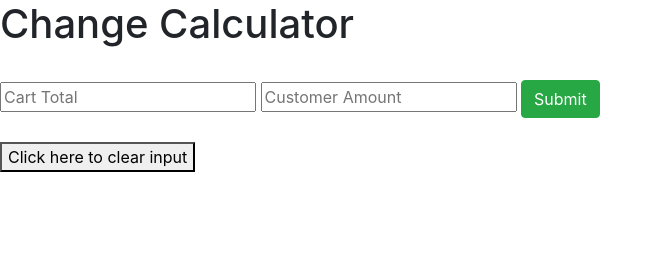
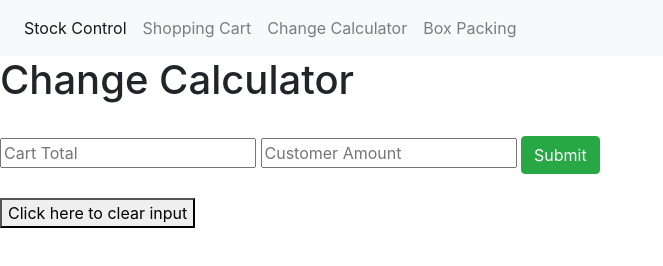
Before and after one commit to Darren-ODonnell/AgileProjectBizMod, a plain HTML site: page ChangeCalculator.html in a window 1280 px wide. Shown: the whole page, without its empty margins (0-663 px from the left). Drawn offline with nearby package versions, Linux system fonts and the light colour scheme.

Commit message:
Add the Navigation Menu and Home Screen

```diff
--- a/ChangeCalculator.html
+++ b/ChangeCalculator.html
@@ -17,6 +17,25 @@
 
 </head>
 <body>
+  <link rel="stylesheet" href="https://stackpath.bootstrapcdn.com/bootstrap/4.3.1/css/bootstrap.min.css" integrity="sha384-ggOyR0iXCbMQv3Xipma34MD+dH/1fQ784/j6cY/iJTQUOhcWr7x9JvoRxT2MZw1T" crossorigin="anonymous">
+<nav class="navbar navbar-expand-lg navbar-light bg-light">
+  <div class="collapse navbar-collapse" id="navbarSupportedContent">
+    <ul class="navbar-nav mr-auto">
+      <li class="nav-item active">
+        <a class="nav-link" href="stockControl.html">Stock Control <span class="sr-only">(current)</span></a>
+      </li>
+      <li class="nav-item">
+        <a class="nav-link" href="DropdownMenu.html">Shopping Cart</a>
+      </li>
+      <li class="nav-item">
+        <a class="nav-link" href="ChangeCalculator.html">Change Calculator</a>
+      </li>
+      <li class="nav-item">
+        <a class="nav-link" href="BoxPacking.html">Box Packing</a>
+      </li>
+
+  </div>
+</nav>
   <!-- Handling User Input -->
   <form  action="javascript:void(0);" method="POST" onsubmit="submitValues()"> <!-- javascript:void(0) is used to stop the page from refreshing-->
     <!-- Customer Number, name, address, telephone, gender and industry-->
```
Also changed, not shown: BoxPacking.html (+20 -1 lines), index.html (added, +22 -0 lines).
